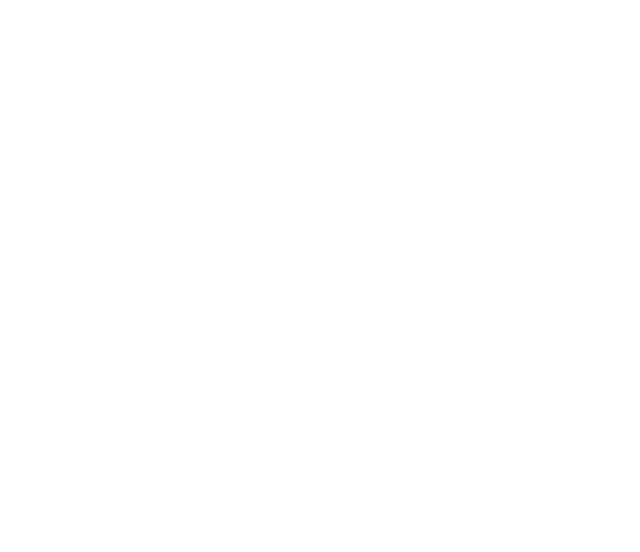
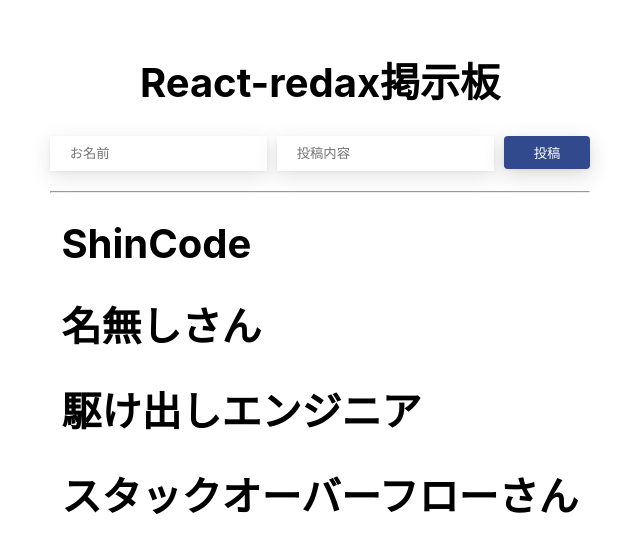
Before and after one commit to yudai142/redux-board, a React (Create React App) app: page / in a window 1280 px wide. Shown: the top 552 px of the page, without its empty margins (320-960 px from the left). Built offline with nearby package versions, Linux system fonts and the light colour scheme.

Commit message:
パラメータ表示

```diff
--- a/src/App.css
+++ b/src/App.css
@@ -1,38 +1,56 @@
 .App {
-  text-align: center;
-}
-
-.App-logo {
-  height: 40vmin;
-  pointer-events: none;
-}
-
-@media (prefers-reduced-motion: no-preference) {
-  .App-logo {
-    animation: App-logo-spin infinite 20s linear;
-  }
-}
-
-.App-header {
-  background-color: #282c34;
-  min-height: 100vh;
   display: flex;
   flex-direction: column;
   align-items: center;
-  justify-content: center;
-  font-size: calc(10px + 2vmin);
-  color: white;
+  padding: 1.5rem;
+  height: 100vh;
 }
 
-.App-link {
-  color: #61dafb;
+.App h1 {
+  font-size: 2.5rem;
 }
 
-@keyframes App-logo-spin {
-  from {
-    transform: rotate(0deg);
-  }
-  to {
-    transform: rotate(360deg);
-  }
+hr {
+  margin-top: 20px;
+  margin-bottom: 0;
 }
+
+.displayPosts .post {
+  margin-top: 30px;
+  box-shadow: 0 4px 8px 0 rgba(0, 0, 0, 0.1), 0 6px 20px 0 rgba(0, 0, 0, 0.19);
+  padding: 20px 30px;
+  border-radius: 10px;
+  min-width: 500px;
+  background-color: white;
+}
+
+.displayPosts .postName {
+  font-size: 30px;
+  margin-top: 6px;
+}
+
+.displayPosts .postContent {
+  margin-top: -10px;
+  font-size: 15px;
+  font-weight: 400;
+}
+
+input {
+  padding: 10px 20px;
+  margin-right: 10px;
+  border: none;
+  box-shadow: 0 1px 3px 0 rgba(123, 123, 123, 0.1),
+    0 6px 20px 0 rgba(118, 118, 118, 0.19);
+  outline: none;
+}
+
+button {
+  padding: 7px 30px;
+  border: none;
+  border-radius: 4px;
+  box-shadow: 0 1px 3px 0 rgba(123, 123, 123, 0.1),
+    0 6px 20px 0 rgba(55, 55, 55, 0.19);
+  background-color: #314a8d;
+  color: white;
+  cursor: pointer;
+}
--- a/src/App.js
+++ b/src/App.js
@@ -6,6 +6,22 @@
   console.log(postList)
   return (
     <div className="App">
+      <div>
+        <h1>React-redax掲示板</h1>
+      </div>
+      <div className="addPost">
+      <input type="text" placeholder="お名前"/>
+        <input type="text" placeholder="投稿内容"/>
+        <button>投稿</button>
+        <hr />
+      </div>
+      <div className="displayPosts">
+        {postList.map((post) => (
+          <div>
+            <h1>{post.name}</h1>
+          </div>
+        ))}
+      </div>
     </div>
   );
 }
```
